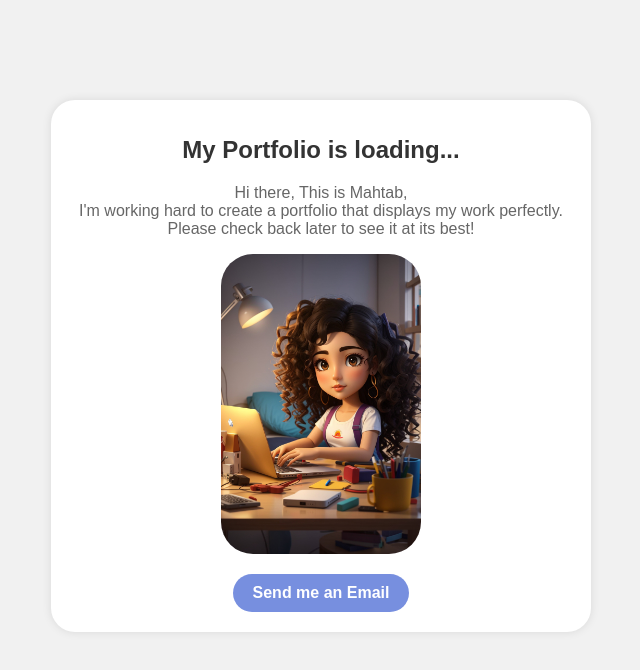
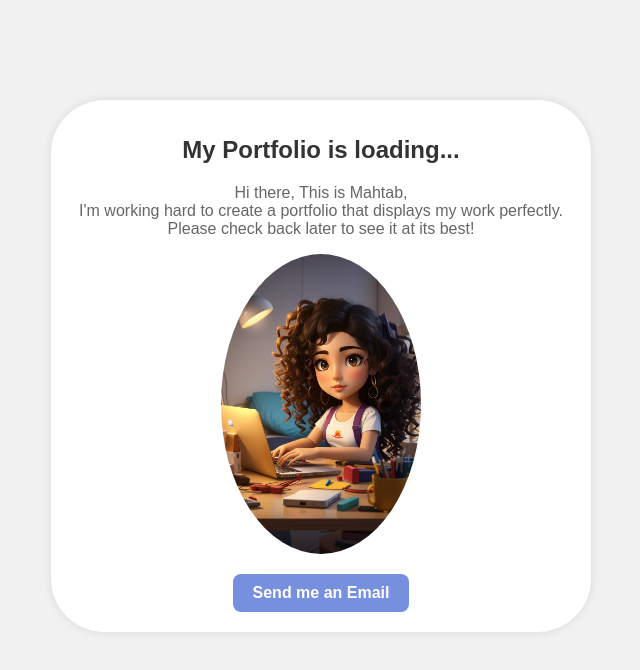
Before and after one commit to MahtabeeZz/Portfolio, a plain HTML site: page index.html in a window 1280 px wide. Shown: the whole page, without its empty margins (319-959 px from the left). Drawn offline with Linux system fonts and the light colour scheme.

Commit message:
fix: css style

```diff
--- a/Styles.css
+++ b/Styles.css
@@ -15,7 +15,7 @@ body {
   box-shadow: 0 0 10px rgba(0, 0, 0, 0.1);
   text-align: center;
   display: block;
-  border-radius: 24px;
+  border-radius: 10%;
 }
 
 h1 {
@@ -33,7 +33,7 @@ p {
   max-width:40%;
   display: block;
   margin: 0 auto;
-  border-radius: 32px;
+  border-radius: 50%;
 }
 
 .email-button {
@@ -45,7 +45,7 @@ p {
   border-radius: 5px;
   font-weight: bold;
   margin-top: 20px;
-  border-radius: 32px;
+  border-radius: 8px;
 }
 
 .email-button:hover {
```
